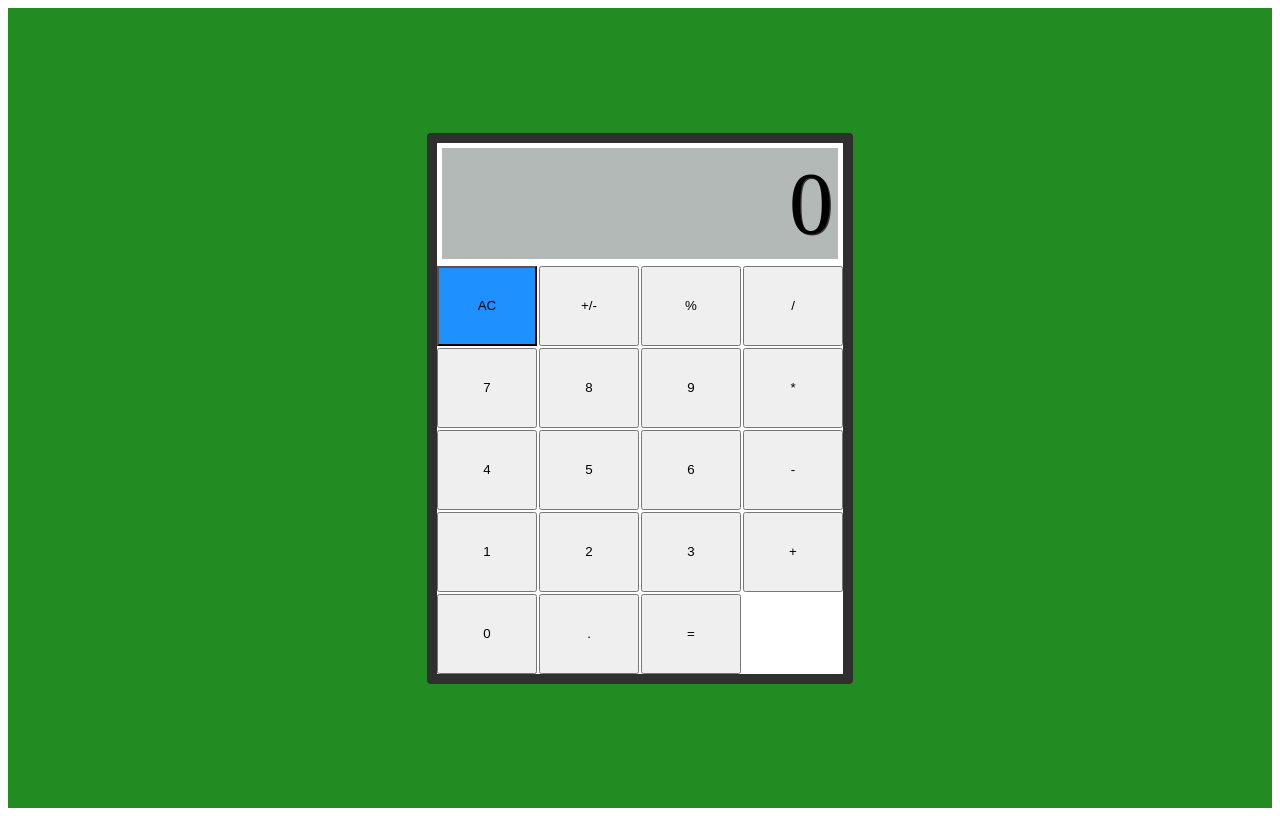
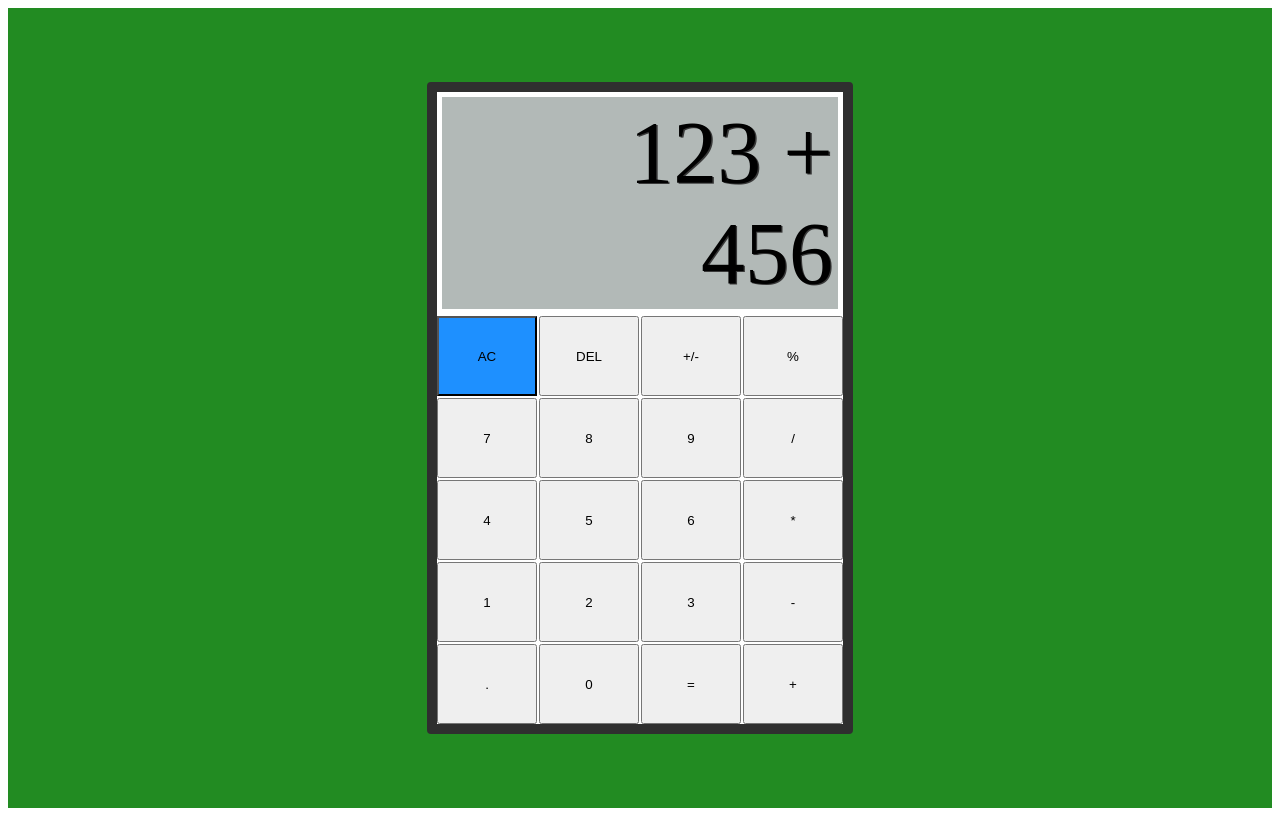
Before and after one commit to Monpudding/Calculator, a plain HTML site: page index.html in a window 1280 px wide. Drawn offline with Linux system fonts and the light colour scheme.

Commit message:
Add 'Display' id and rearrange some buttons

```diff
--- a/index.html
+++ b/index.html
@@ -9,26 +9,30 @@
     <body>
         <main id="calculator">
             <div id="container">
-                <div id="display">0</div>
+                <div id="display">
+                    <div class="previous-operand">123 +</div>
+                    <div class="current-operand">456</div>
+                </div>
                 <button type="button" class="clear" value="clear" data-key="8">AC</button>
+                <button type="button" class="delete" value="delete" data-key="46">DEL</button>
                 <button type="button" class="sign" value="sign" data-key="192">+/-</button>
                 <button type="button" class="percent" value="percent" data-key="80">%</button>
-                <button type="button" class="operator" value="/" data-key="68">/</button>
                 <button type="button" class="operand" value="7" data-key="55">7</button>
                 <button type="button" class="operand" value="8" data-key="56">8</button>
                 <button type="button" class="operand" value="9" data-key="57">9</button>
-                <button type="button" class="operator" value="*" data-key="88">*</button>
+                <button type="button" class="operator" value="/" data-key="68">/</button>
                 <button type="button" class="operand" value="4" data-key="52">4</button>
                 <button type="button" class="operand" value="5" data-key="53">5</button>
                 <button type="button" class="operand" value="6" data-key="54">6</button>
-                <button type="button" class="operator" value="-" data-key="173">-</button>
+                <button type="button" class="operator" value="*" data-key="88">*</button>
                 <button type="button" class="operand" value="1" data-key="49">1</button>
                 <button type="button" class="operand" value="2" data-key="50">2</button>
                 <button type="button" class="operand" value="3" data-key="51">3</button>
+                <button type="button" class="operator" value="-" data-key="173">-</button>
+                <button type="button" class="decimal" value="." data-key="190">.</button>
+                <button type="button" id="zero" class="operand" value="0" data-key="48">0</button>
+                <button type="button" class="equals" value="=" data-key="69">=</button>
                 <button type="button" class="operator" value="+" data-key="61">+</button>
-                <button type="button" id="zero" class="operand" value="0" data-key="48">0</button>
-                <button type="button" class="decimal" value="." data-key="190">.</button>
-                <button type="button" class="equals" value="=" data-key="69">=</button>
             </div>
         </main>
         <script src="calculator.js"></script>
```
